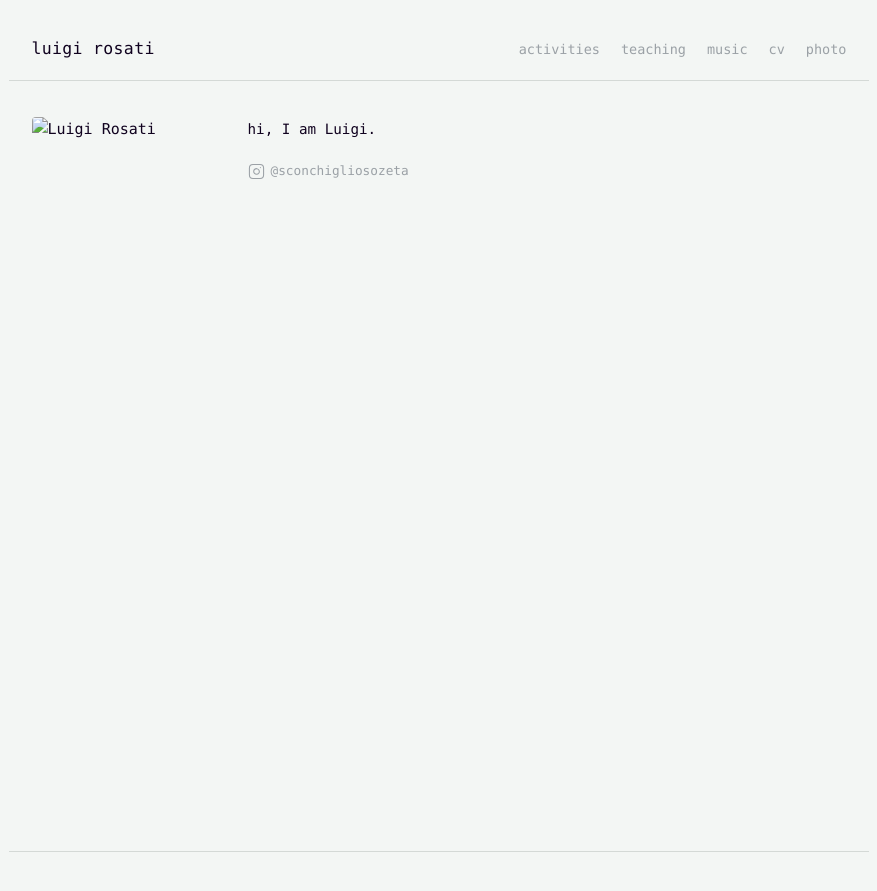
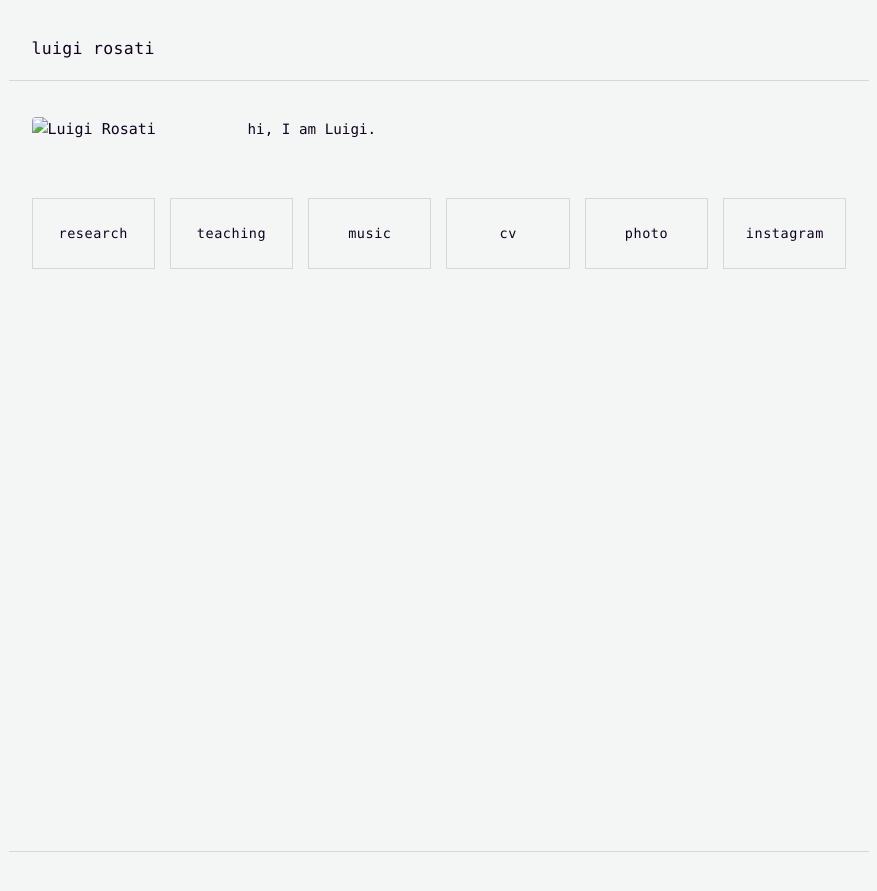
Before and after one commit to luigirosati/luigirosati.github.io, a Jekyll site: the page built from index.md, in a window 1280 px wide. Shown: the top 891 px of the page, without its empty margins (201-1078 px from the left). Built offline with Jekyll 4.4.1, drawn with Linux system fonts in a browser that asks for light colours.

Commit message:
new home page

```diff
--- a/_layouts/default.html
+++ b/_layouts/default.html
@@ -10,13 +10,16 @@
 <body>
   <header>
     <h1><a href="/">luigi rosati</a></h1>
+    {% unless page.url == '/' %}
     <nav>
-      <a href="/activities"{% if page.url contains 'activities' %} class="active"{% endif %}>activities</a>
+      <a href="/">home</a>
+      <a href="/research"{% if page.url contains 'research' %} class="active"{% endif %}>research</a>
       <a href="/teaching"{% if page.url contains 'teaching' %} class="active"{% endif %}>teaching</a>
       <a href="/music"{% if page.url contains 'music' %} class="active"{% endif %}>music</a>
       <a href="/files/cv.pdf" target="_blank" rel="noopener">cv</a>
       <a href="/photo"{% if page.url contains 'photo' %} class="active"{% endif %}>photo</a>
     </nav>
+    {% endunless %}
   </header>
 
   <main>
--- a/assets/css/style.scss
+++ b/assets/css/style.scss
@@ -140,6 +140,33 @@ main {
   text-decoration: none;
 }
 
+/* ── Home cards ── */
+
+.home-cards {
+  display: flex;
+  gap: 1rem;
+  flex-wrap: wrap;
+}
+
+.home-card {
+  flex: 1 1 120px;
+  border: 1px solid var(--border);
+  padding: 1.6rem 1rem;
+  display: flex;
+  align-items: center;
+  justify-content: center;
+  color: var(--text);
+  font-size: 0.9rem;
+  letter-spacing: 0.04em;
+  transition: border-color 0.15s, color 0.15s;
+}
+
+.home-card:hover {
+  border-color: var(--accent);
+  color: var(--accent);
+  text-decoration: none;
+}
+
 /* ── Bandcamp ── */
 
 .bandcamp-wrap {
--- a/index.md
+++ b/index.md
@@ -8,11 +8,14 @@ title: Home
   <div class="home-bio">
     <p>hi, I am Luigi.</p>
     <p><!-- breve bio qui --></p>
-    <div class="social-links">
-      <a href="https://www.instagram.com/sconchigliosozeta" target="_blank" rel="noopener" aria-label="Instagram">
-        <svg xmlns="http://www.w3.org/2000/svg" width="17" height="17" viewBox="0 0 24 24" fill="none" stroke="currentColor" stroke-width="1.5" stroke-linecap="round" stroke-linejoin="round" aria-hidden="true"><rect x="2" y="2" width="20" height="20" rx="5" ry="5"/><path d="M16 11.37A4 4 0 1 1 12.63 8 4 4 0 0 1 16 11.37z"/><line x1="17.5" y1="6.5" x2="17.51" y2="6.5"/></svg>
-        @sconchigliosozeta
-      </a>
-    </div>
   </div>
 </div>
+
+<div class="home-cards">
+  <a class="home-card" href="/research">research</a>
+  <a class="home-card" href="/teaching">teaching</a>
+  <a class="home-card" href="/music">music</a>
+  <a class="home-card" href="/files/cv.pdf" target="_blank" rel="noopener">cv</a>
+  <a class="home-card" href="/photo">photo</a>
+  <a class="home-card" href="https://www.instagram.com/sconchigliosozeta" target="_blank" rel="noopener">instagram</a>
+</div>
```
Also changed, not shown: activities.md (deleted, +0 -6 lines), research.md (added, +6 -0 lines).
